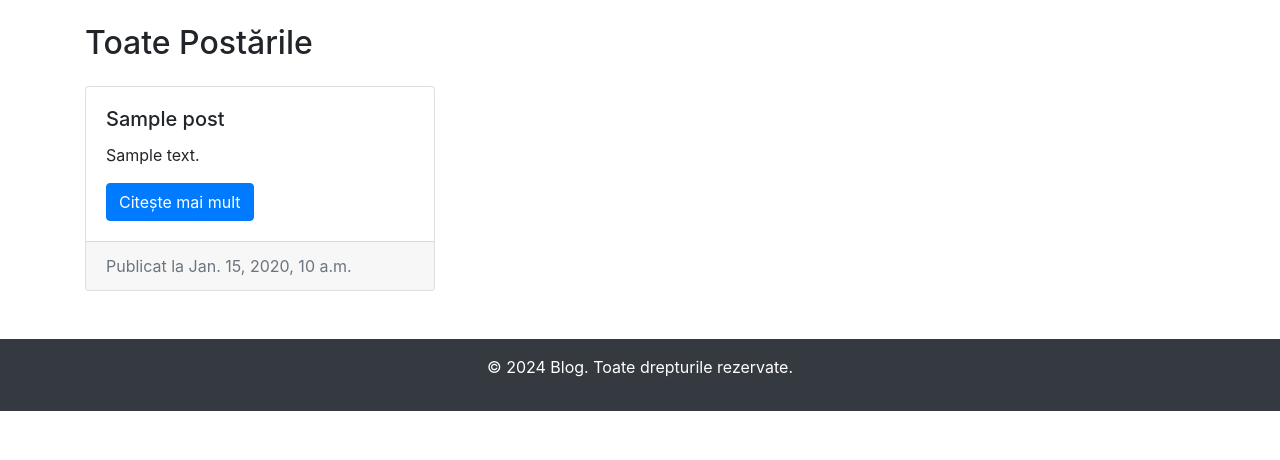
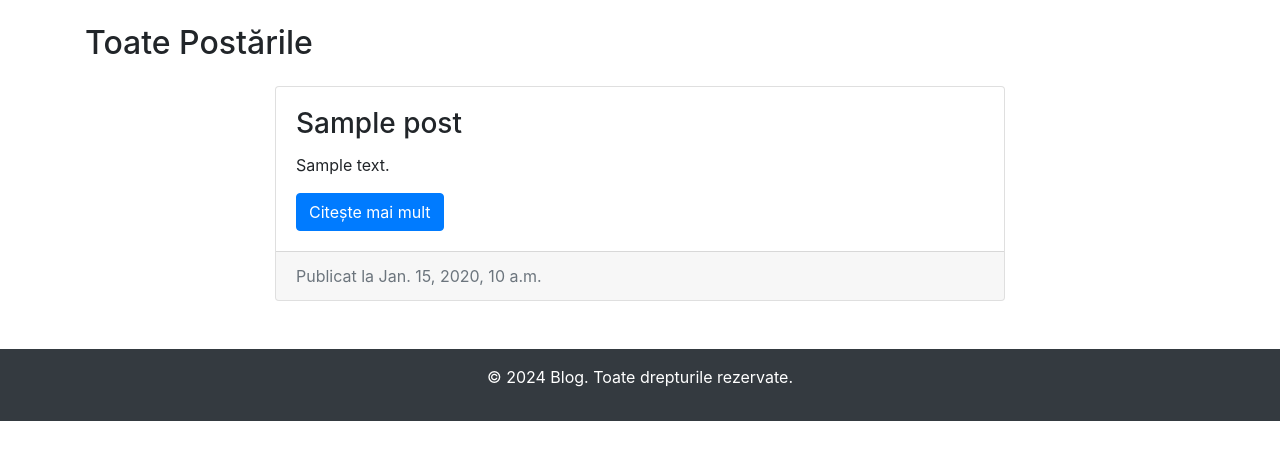
Before and after one commit to kevinvlad03/Blog-Django, a Django app: page / in a window 1280 px wide. Shown: the part 56-516 px from the top of the page. Run offline with Django 5.2, Linux system fonts and the light colour scheme; tables that the repository leaves empty hold one stand-in row (values such as "Sample post"); some libraries are stand-ins or nearby versions.

Commit message:
ReadME update and small homepage changes

```diff
--- a/blog/templates/blog/post_list.html
+++ b/blog/templates/blog/post_list.html
@@ -4,20 +4,22 @@
 
 {% block content %}
     <h2 class="mb-4">Toate Postările</h2>
+
+    <!-- Loop through each post and display it as a large vertical card -->
     <div class="row">
-        {% for post in posts %}
-            <div class="col-md-4 mb-4">
-                <div class="card">
+        <div class="col-md-8 mx-auto"> <!-- Center the posts on the page -->
+            {% for post in posts %}
+                <div class="card mb-4">
                     <div class="card-body">
-                        <h5 class="card-title">{{ post.title }}</h5>
-                        <p class="card-text">{{ post.content|truncatewords:20 }}</p>
+                        <h3 class="card-title">{{ post.title }}</h3>
+                        <p class="card-text">{{ post.content|truncatewords:50 }}</p>
                         <a href="{% url 'post_detail' post.id %}" class="btn btn-primary">Citește mai mult</a>
                     </div>
                     <div class="card-footer text-muted">
                         Publicat la {{ post.created_at }}
                     </div>
                 </div>
-            </div>
-        {% endfor %}
+            {% endfor %}
+        </div>
     </div>
 {% endblock %}
```
Also changed, not shown: README.md.
